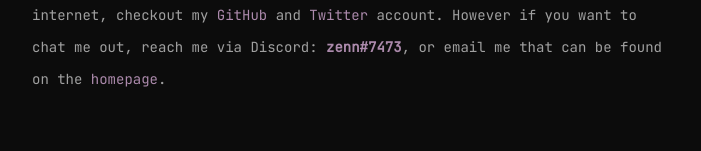
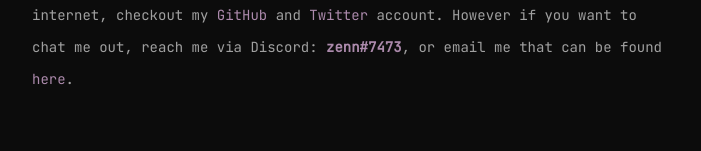
Before and after one commit to riyuzenn/portfolio, a Next.js app: page /about in a window 1280 px wide. Shown: the part 1044-1195 px from the top of the page, without its empty margins (288-989 px from the left). Built offline with nearby package versions, Linux system fonts and the light colour scheme.

Commit message:
upt: grammar fix 👍

```diff
--- a/pages/about.tsx
+++ b/pages/about.tsx
@@ -57,9 +57,9 @@ const AboutPage: NextPage = () => {
                             Twitter
                         </a>{" "}
                         account. However if you want to chat me out, reach me via Discord:{" "}
-                        <b className="text-[#ac8aac]">zenn#7473</b>, or email me that can be found on the{" "}
+                        <b className="text-[#ac8aac]">zenn#7473</b>, or email me that can be found {" "}
                         <a href="/" className="text-[#ac8aac] hover:underline">
-                            homepage
+                            here
                         </a>
                         .
                     </p>
```
